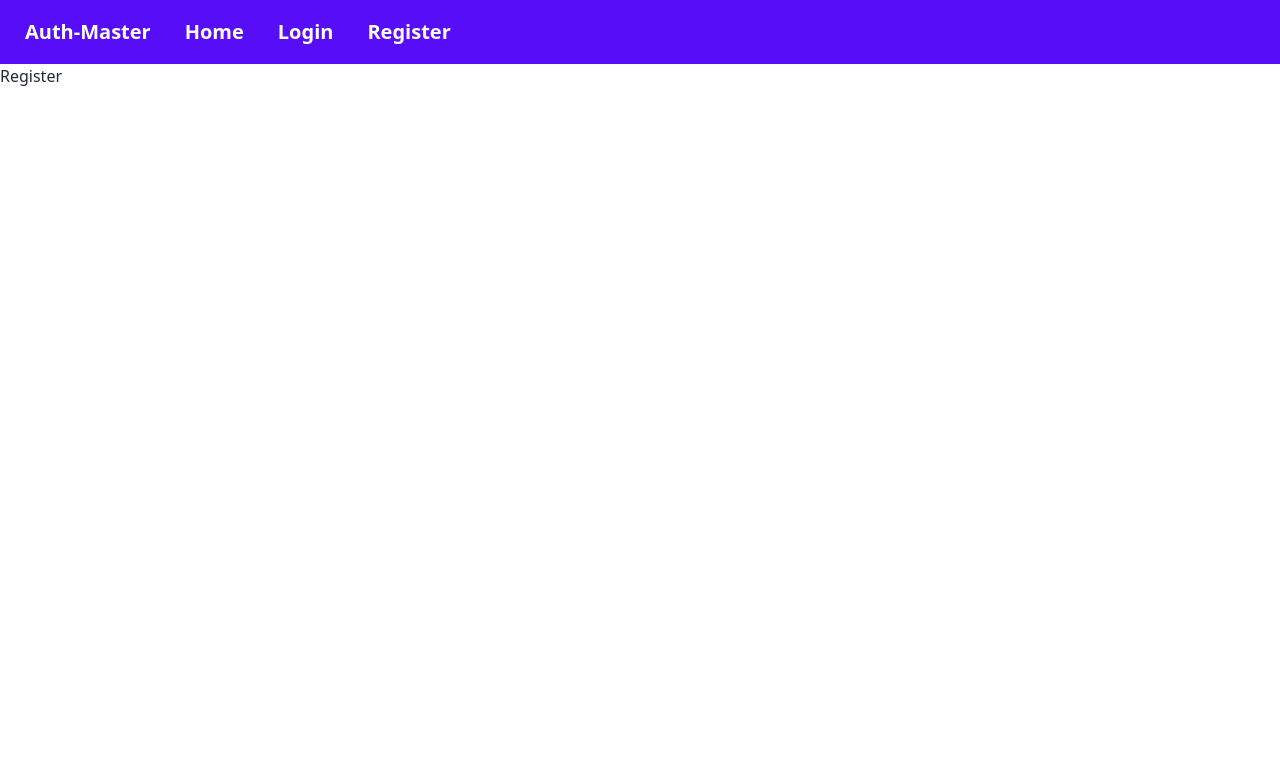
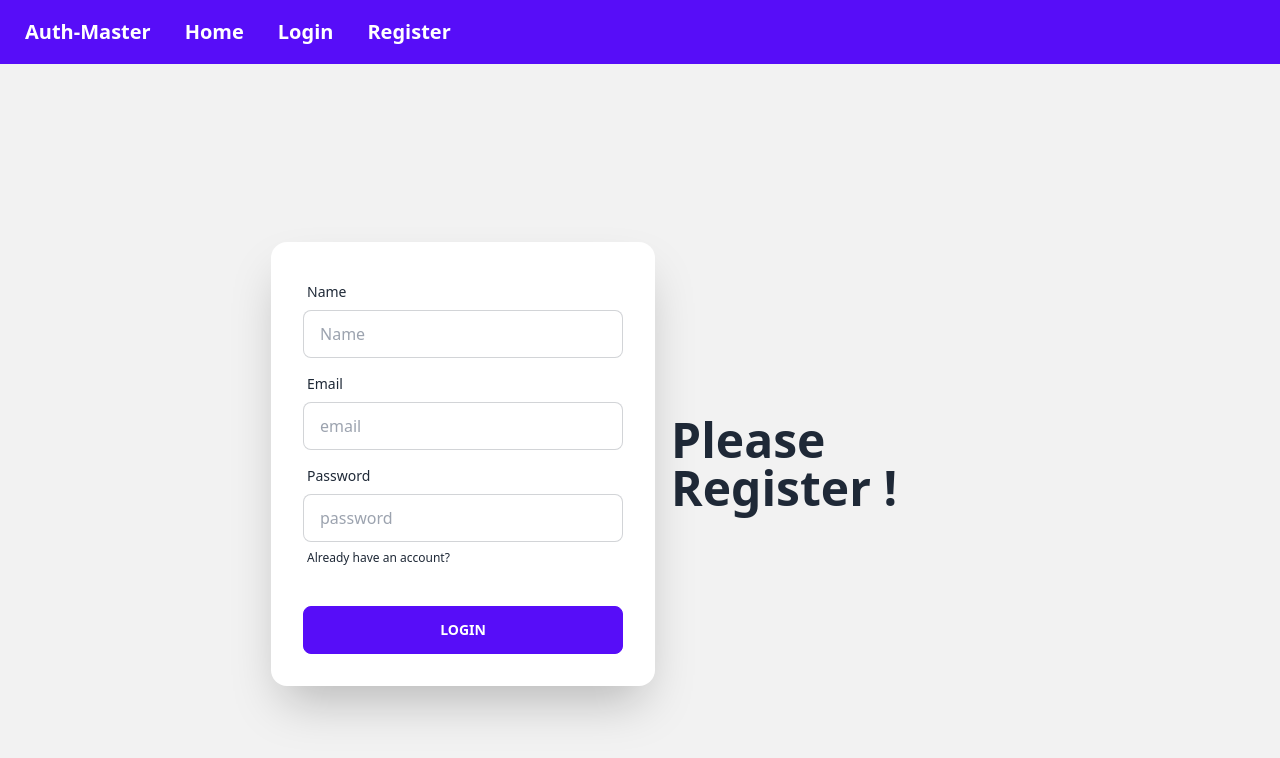
Before and after one commit to mehjabinhasanmoni/auth-firbase-context-tailwind, a React (Vite) app: page /register in a window 1280 px wide. Shown: the top 758 px of the page. Built offline with nearby package versions, Linux system fonts and the light colour scheme.

Commit message:
added login and register form

```diff
--- a/src/Component/Login.jsx
+++ b/src/Component/Login.jsx
@@ -1,11 +1,67 @@
-import React from 'react';
+import React from "react";
+import { Link } from "react-router-dom";
 
 const Login = () => {
-    return (
-        <div>
-            <h2>Login</h2>
+
+    const handleLogin = event =>{
+        event.preventDefault();
+
+        const form = event.target;
+        const email = form.email.value;
+        const password = form.password.value;
+        console.log(email, password);
+
+    }
+
+
+  return (
+    <div className="hero min-h-screen bg-base-200">
+      <div className="hero-content flex-col lg:flex-row-reverse">
+        <div className="text-center lg:text-left">
+          <h1 className="text-5xl font-bold">Please Login !</h1>
         </div>
-    );
+        <div className="card flex-shrink-0 w-full max-w-sm shadow-2xl bg-base-100">
+          <form onSubmit={handleLogin} className="card-body">
+            <div className="form-control">
+              <label className="label">
+                <span className="label-text">Email</span>
+              </label>
+              <input
+                type="email"
+                name="email"
+                placeholder="email"
+                className="input input-bordered"
+                required
+              />
+            </div>
+            <div className="form-control">
+              <label className="label">
+                <span className="label-text">Password</span>
+              </label>
+              <input
+                type="password"
+                name="password"
+                placeholder="password"
+                className="input input-bordered"
+                required
+              />
+              <label className="label">
+                <a href="#" className="label-text-alt link link-hover">
+                  Forgot password?
+                </a>
+              </label>
+            </div>
+            <div className="form-control mt-6">
+              <button className="btn btn-primary">Login</button>
+            </div>
+          </form>
+          <Link to="/register">
+            <button className="btn btn-link">New to Auth Master?</button>
+          </Link>
+        </div>
+      </div>
+    </div>
+  );
 };
 
 export default Login;
--- a/src/Component/Register.jsx
+++ b/src/Component/Register.jsx
@@ -1,10 +1,74 @@
 import React from 'react';
+import { Link } from 'react-router-dom';
 
 const Register = () => {
+
+  const handleRegister = event =>{
+    event.preventDefault();
+    const form = event.target;
+    const name = form.name.value;
+    const email = form.email.value;
+    const password = form.password.value;
+
+    console.log(name, email, password);
+  }
+
     return (
-        <div>
-          <h2>Register</h2>
+      <div className="hero min-h-screen bg-base-200">
+      <div className="hero-content flex-col lg:flex-row-reverse">
+        <div className="text-center lg:text-left">
+          <h1 className="text-5xl font-bold">Please Register !</h1>
         </div>
+        <div className="card flex-shrink-0 w-full max-w-sm shadow-2xl bg-base-100">
+          <form onSubmit={handleRegister} className="card-body">
+          <div className="form-control">
+              <label className="label">
+                <span className="label-text">Name</span>
+              </label>
+              <input
+                type="text"
+                name="name"
+                placeholder="Name"
+                className="input input-bordered"
+                required
+              />
+            </div>
+            <div className="form-control">
+              <label className="label">
+                <span className="label-text">Email</span>
+              </label>
+              <input
+                type="email"
+                name="email"
+                placeholder="email"
+                className="input input-bordered"
+                required
+              />
+            </div>
+            <div className="form-control">
+              <label className="label">
+                <span className="label-text">Password</span>
+              </label>
+              <input
+                type="password"
+                name="password"
+                placeholder="password"
+                className="input input-bordered"
+                required
+              />
+              <label className="label">
+                <Link to="/login" className="label-text-alt link link-hover">
+                  Already have an account?
+                </Link>
+              </label>
+            </div>
+            <div className="form-control mt-6">
+              <button className="btn btn-primary">Login</button>
+            </div>
+          </form>
+        </div>
+      </div>
+    </div>
     );
 };
 
```
